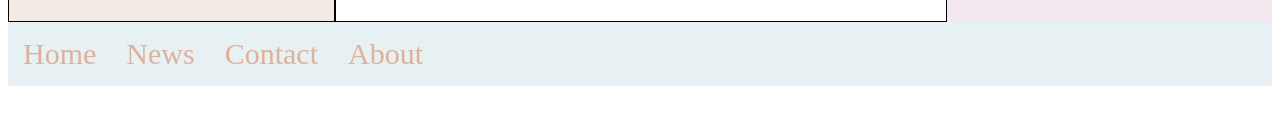
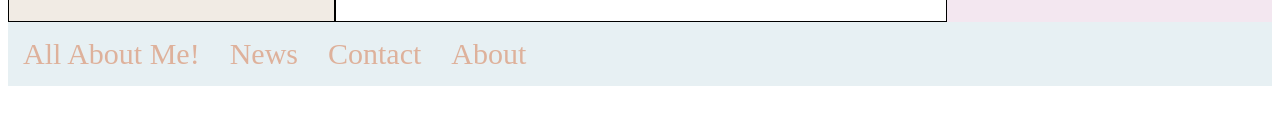
Before and after one commit to HaisSaltea/Ha-isSaltea.github.io, a plain HTML site: page layout.html in a window 1280 px wide. Shown: the part 524-648 px from the top of the page. Drawn offline with Linux system fonts and the light colour scheme.

Commit message:
Update layout.html

```diff
--- a/layout.html
+++ b/layout.html
@@ -84,7 +84,7 @@
 
    <ul>
       <li>
-        <a href="index.html">Home</a>
+        <a href="allaboutme.html">All About Me!</a>
       </li>
       <li>
         <a href="index.html">News</a>
```
